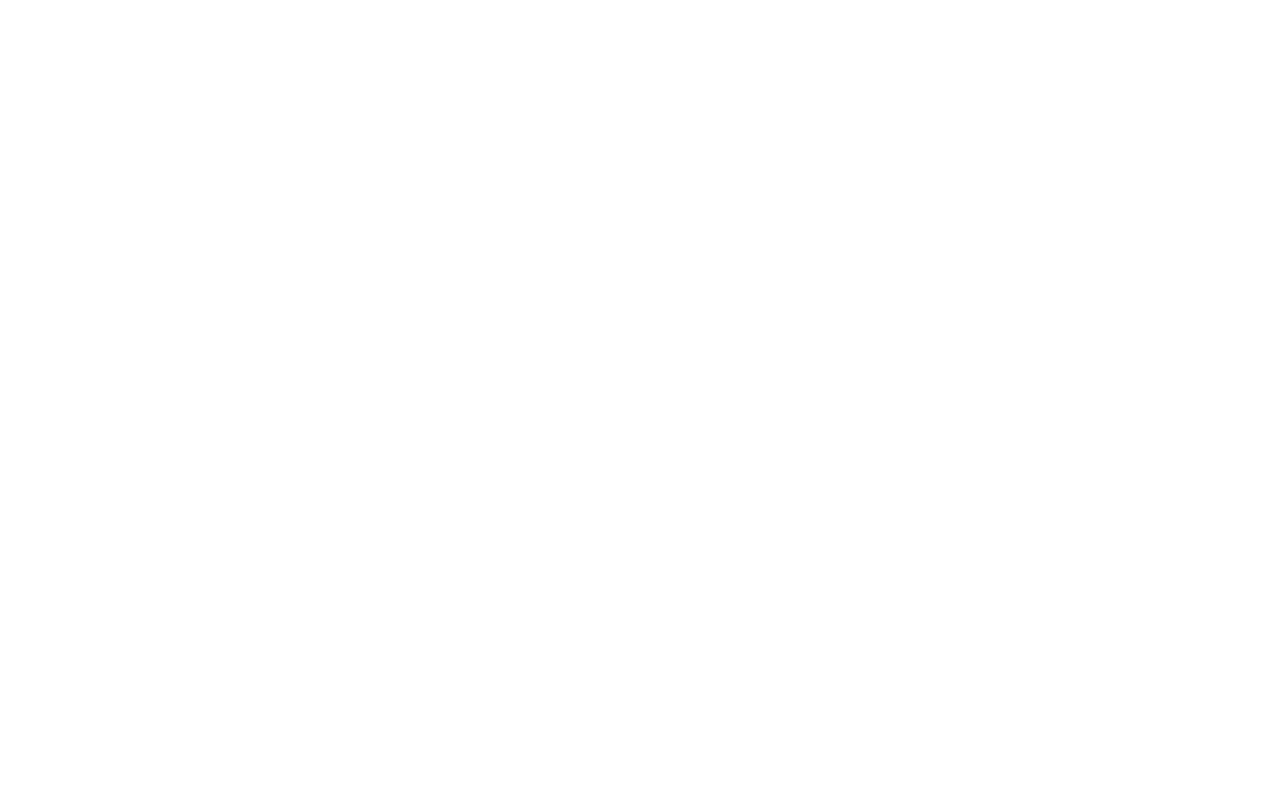
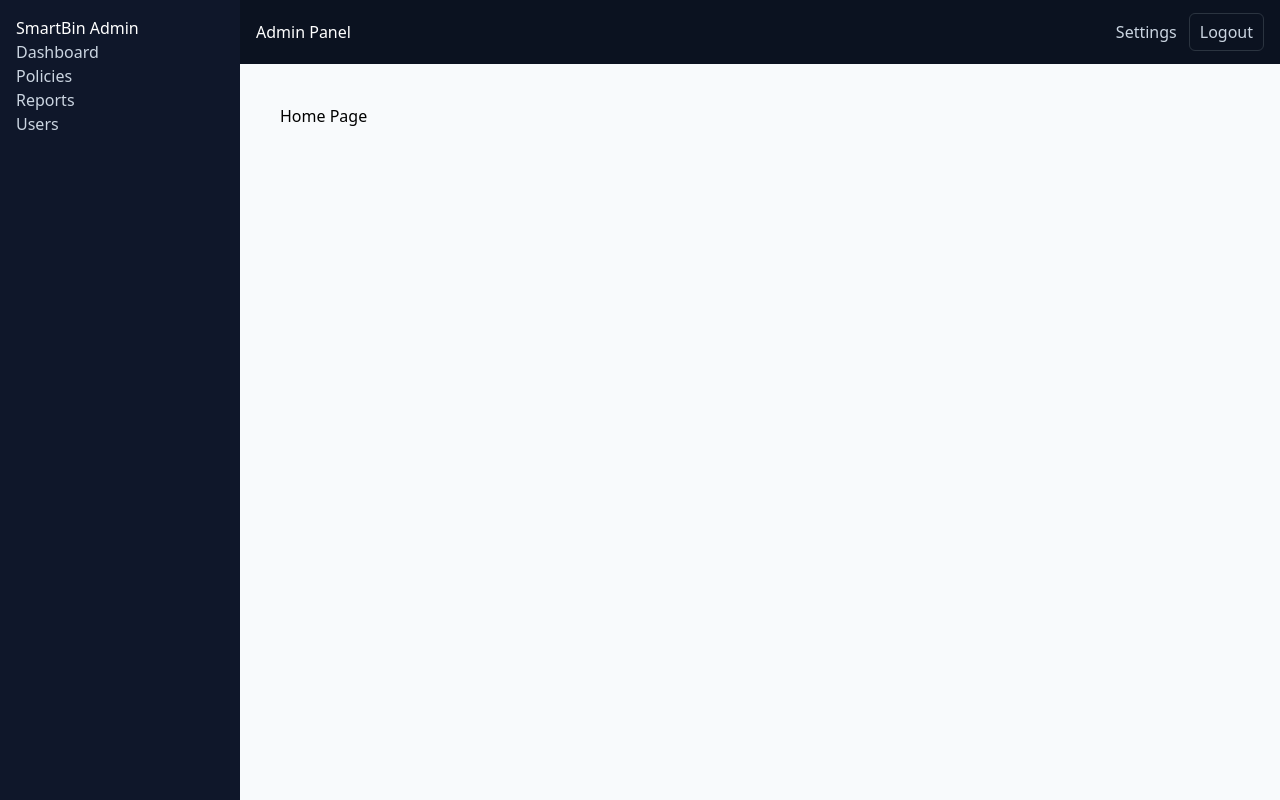
Before and after one commit to Imadh-Ifham/SmartBin, a React (Vite) app in the folder client/: page /admin/home in a window 1280 px wide. Before the commit this address had no page. Built offline with nearby package versions, Linux system fonts and the light colour scheme.

Commit message:
Add admin and user layouts, integrate Google Maps, and create collector home page

```diff
--- a/client/package.json
+++ b/client/package.json
@@ -10,6 +10,7 @@
     "preview": "vite preview"
   },
   "dependencies": {
+    "@react-google-maps/api": "^2.20.7",
     "@reduxjs/toolkit": "^2.9.0",
     "@tailwindcss/vite": "^4.1.14",
     "axios": "^1.12.2",
--- a/client/src/app/App.tsx
+++ b/client/src/app/App.tsx
@@ -1,18 +1,33 @@
 import { BrowserRouter, Navigate, Route, Routes } from "react-router-dom";
 import { Toaster } from "react-hot-toast";
 import "./App.css";
+import { AdminLayout, UserLayout } from "../layouts";
+import CollectorHome from "../modules/collector/pages/CollectorHome";
 
 const App = () => {
   return (
     <BrowserRouter>
       <Toaster position="top-right" />
       <Routes>
-        <Route
-          path="/"
-          element={<div className="p-4">Welcome to SmartBin</div>}
-        >
+        <Route path="/admin" element={<AdminLayout />}>
           <Route index element={<Navigate to="home" />} />
           <Route path="home" element={<div className="p-4">Home Page</div>} />
+          <Route
+            path="leads"
+            element={<div className="p-4">SmartBin Leads Page</div>}
+          />
+        </Route>
+        <Route path="/" element={<UserLayout />}>
+          <Route index element={<Navigate to="home" />} />
+          <Route path="home" element={<div className="p-4">Home Page</div>} />
+          <Route
+            path="leads"
+            element={<div className="p-4">SmartBin Leads Page</div>}
+          />
+        </Route>
+        <Route path="/collector" element={<UserLayout />}>
+          <Route index element={<Navigate to="home" />} />
+          <Route path="home" element={<CollectorHome />} />
           <Route
             path="leads"
             element={<div className="p-4">SmartBin Leads Page</div>}
--- /dev/null
+++ b/client/src/layouts/AdminLayout.tsx
@@ -0,0 +1,95 @@
+import React from "react";
+import { Outlet, Link } from "react-router-dom";
+import "./demo.ts";
+
+const Sidebar: React.FC = () => (
+  <aside
+    style={{
+      width: 240,
+      background: "#0f172a",
+      color: "#fff",
+      padding: 16,
+      minHeight: "100vh",
+    }}
+  >
+    <h2 style={{ marginTop: 0 }}>SmartBin Admin</h2>
+    <nav>
+      <ul style={{ listStyle: "none", padding: 0 }}>
+        <li>
+          <Link to="/admin/dashboard" style={{ color: "#cbd5e1" }}>
+            Dashboard
+          </Link>
+        </li>
+        <li>
+          <Link to="/admin/policies" style={{ color: "#cbd5e1" }}>
+            Policies
+          </Link>
+        </li>
+        <li>
+          <Link to="/admin/reports" style={{ color: "#cbd5e1" }}>
+            Reports
+          </Link>
+        </li>
+        <li>
+          <Link to="/admin/users" style={{ color: "#cbd5e1" }}>
+            Users
+          </Link>
+        </li>
+      </ul>
+    </nav>
+  </aside>
+);
+
+const Header: React.FC = () => (
+  <header
+    style={{
+      height: 64,
+      background: "#0b1220",
+      color: "#fff",
+      display: "flex",
+      alignItems: "center",
+      padding: "0 16px",
+      justifyContent: "space-between",
+    }}
+  >
+    <div>Admin Panel</div>
+    <div>
+      <Link to="/admin/settings" style={{ color: "#cbd5e1", marginRight: 12 }}>
+        Settings
+      </Link>
+      <button
+        style={{
+          background: "transparent",
+          color: "#cbd5e1",
+          border: "1px solid #2b3440",
+          padding: "6px 10px",
+          borderRadius: 6,
+        }}
+      >
+        Logout
+      </button>
+    </div>
+  </header>
+);
+
+const AdminLayout: React.FC = () => {
+  return (
+    <div style={{ display: "flex", minHeight: "100vh" }}>
+      <Sidebar />
+      <div style={{ flex: 1, display: "flex", flexDirection: "column" }}>
+        <Header />
+        <main
+          style={{
+            padding: 24,
+            background: "#f8fafc",
+            minHeight: "calc(100vh - 64px)",
+          }}
+        >
+          <Outlet />
+        </main>
+      </div>
+    </div>
+  );
+};
+
+export default AdminLayout;
--- /dev/null
+++ b/client/src/layouts/UserLayout.tsx
@@ -0,0 +1,67 @@
+import React from "react";
+import { Outlet, Link } from "react-router-dom";
+
+const Topbar: React.FC<{ role?: string }> = ({ role }) => (
+  <header
+    style={{
+      height: 56,
+      background: "#ffffff",
+      color: "#0f172a",
+      display: "flex",
+      alignItems: "center",
+      padding: "0 16px",
+      boxShadow: "0 1px 0 rgba(15,23,42,0.04)",
+      justifyContent: "space-between",
+    }}
+  >
+    <div style={{ display: "flex", gap: 12, alignItems: "center" }}>
+      <div style={{ fontWeight: 600 }}>SmartBin</div>
+      {role && <div style={{ color: "#6b7280", fontSize: 13 }}>({role})</div>}
+    </div>
+    <nav>
+      <Link to="/profile" style={{ marginRight: 12, color: "#374151" }}>
+        Profile
+      </Link>
+      <Link to="/help" style={{ color: "#374151" }}>
+        Help
+      </Link>
+    </nav>
+  </header>
+);
+
+const BottomNav: React.FC = () => (
+  <nav
+    style={{
+      height: 56,
+      borderTop: "1px solid #e6eef8",
+      background: "#fff",
+      display: "flex",
+      alignItems: "center",
+      justifyContent: "space-around",
+    }}
+  >
+    <Link to="/home">Home</Link>
+    <Link to="/scan">Scan</Link>
+    <Link to="/requests">Requests</Link>
+    <Link to="/notifications">Notifications</Link>
+  </nav>
+);
+
+const UserLayout: React.FC<{ role?: "collector" | "resident" }> = ({
+  role = "resident",
+}) => {
+  return (
+    <div
+      style={{ display: "flex", flexDirection: "column", minHeight: "100vh" }}
+    >
+      <Topbar role={role} />
+      <main style={{ flex: 1, padding: 16, background: "#f1f5f9" }}>
+        <Outlet />
+      </main>
+      {/* collectors may prefer quick nav, residents too - keep simple for now */}
+      <BottomNav />
+    </div>
+  );
+};
+
+export default UserLayout;
--- /dev/null
+++ b/client/src/layouts/index.ts
@@ -0,0 +1,2 @@
+export { default as AdminLayout } from "./AdminLayout";
+export { default as UserLayout } from "./UserLayout";
--- /dev/null
+++ b/client/src/modules/collector/components/RouteMap.tsx
@@ -0,0 +1,102 @@
+import React, { useEffect, useState } from "react";
+import {
+  GoogleMap,
+  Marker,
+  DirectionsRenderer,
+  useJsApiLoader,
+} from "@react-google-maps/api";
+
+const containerStyle = {
+  width: "100%",
+  height: "100vh",
+};
+
+const RouteMap: React.FC = () => {
+  const [directions, setDirections] =
+    useState<google.maps.DirectionsResult | null>(null);
+  const [currentLocation, setCurrentLocation] =
+    useState<google.maps.LatLngLiteral | null>(null);
+
+  // Example locations to visit (bins)
+  const locations = [
+    { lat: 6.9344, lng: 79.8428 },
+    { lat: 6.94, lng: 79.86 },
+    { lat: 6.95, lng: 79.87 },
+  ];
+
+  const { isLoaded } = useJsApiLoader({
+    googleMapsApiKey: import.meta.env.VITE_GOOGLE_MAPS_API_KEY,
+    libraries: ["places"],
+  });
+
+  // Get current device location
+  useEffect(() => {
+    if (navigator.geolocation) {
+      navigator.geolocation.getCurrentPosition((position) => {
+        setCurrentLocation({
+          lat: position.coords.latitude,
+          lng: position.coords.longitude,
+        });
+      });
+    } else {
+      alert("Geolocation is not supported by your browser.");
+    }
+  }, []);
+
+  // Calculate route when current location is available
+  useEffect(() => {
+    if (!currentLocation || !isLoaded) return;
+
+    const directionsService = new google.maps.DirectionsService();
+
+    // Waypoints are all locations except start and end
+    const waypoints = locations.map((loc) => ({
+      location: loc,
+      stopover: true,
+    }));
+
+    directionsService.route(
+      {
+        origin: currentLocation,
+        destination: locations[locations.length - 1],
+        waypoints,
+        optimizeWaypoints: true, // <-- automatically finds the best route order
+        travelMode: google.maps.TravelMode.DRIVING,
+      },
+      (result, status) => {
+        if (status === "OK" && result) {
+          setDirections(result);
+        } else {
+          console.error("Error fetching directions:", status);
+        }
+      }
+    );
+  }, [currentLocation, isLoaded]);
+
+  if (!isLoaded) return <div>Loading map...</div>;
+
+  return (
+    <GoogleMap
+      mapContainerStyle={containerStyle}
+      center={currentLocation || { lat: 6.9271, lng: 79.8612 }}
+      zoom={13}
+    >
+      {currentLocation && (
+        <Marker
+          position={currentLocation}
+          title="Your Location"
+          icon="http://maps.google.com/mapfiles/ms/icons/green-dot.png"
+        />
+      )}
+
+      {!directions &&
+        locations.map((loc, index) => (
+          <Marker key={index} position={loc} label={`${index + 1}`} />
+        ))}
+
+      {directions && <DirectionsRenderer directions={directions} />}
+    </GoogleMap>
+  );
+};
+
+export default RouteMap;
--- /dev/null
+++ b/client/src/modules/collector/pages/CollectorHome.tsx
@@ -0,0 +1,14 @@
+import RouteMap from "../components/RouteMap";
+
+const CollectorHome = () => {
+  return (
+    <div>
+      <div>CollectorHome</div>
+      <div className="w-[500px] h-[600px]">
+        <RouteMap />
+      </div>
+    </div>
+  );
+};
+
+export default CollectorHome;
```
Also changed, not shown: client/src/modules/collector/hooks/dummy.ts (added), client/src/modules/collector/services/dummy.ts (added), client/src/modules/collector/slices/dummy.ts (added), client/src/modules/collector/types/dummy.ts (added), 2 other files (tests, documents, lock files or other folders).
